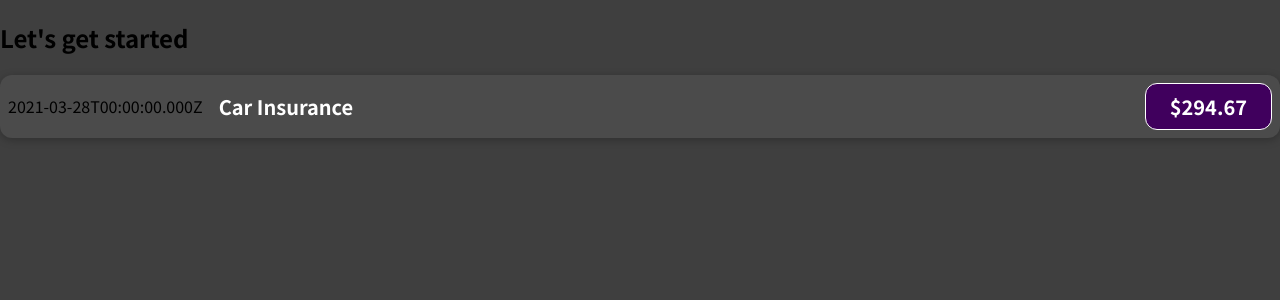
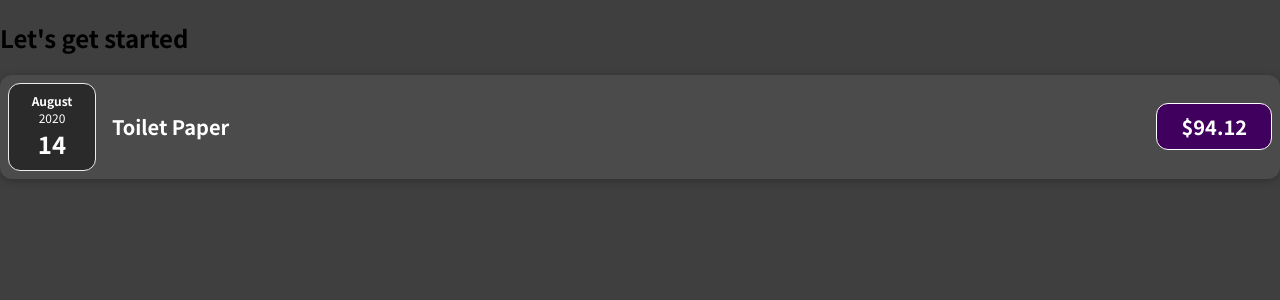
Before and after one commit to gbronca/react-complete-guide-project-1, a React (Create React App) app: page / in a window 1280 px wide. Shown: the top 300 px of the page. Built offline with nearby package versions, Linux system fonts and the light colour scheme.

Commit message:
separated the date into a new component - ExpenseDate

```diff
--- a/src/App.js
+++ b/src/App.js
@@ -1,10 +1,36 @@
 import ExpenseItem from './components/ExpenseItem';
 
 function App() {
+	const expenses = [
+		{
+			id: 'e1',
+			title: 'Toilet Paper',
+			amount: 94.12,
+			date: new Date(2020, 7, 14),
+		},
+		{ id: 'e2', title: 'New TV', amount: 799.49, date: new Date(2021, 2, 12) },
+		{
+			id: 'e3',
+			title: 'Car Insurance',
+			amount: 294.67,
+			date: new Date(2021, 2, 28),
+		},
+		{
+			id: 'e4',
+			title: 'New Desk (Wooden)',
+			amount: 450,
+			date: new Date(2021, 5, 12),
+		},
+	];
+
 	return (
 		<div>
 			<h2>Let's get started</h2>
-			<ExpenseItem></ExpenseItem>
+			<ExpenseItem
+				title={expenses[0].title}
+				amount={expenses[0].amount}
+				date={expenses[0].date}
+			></ExpenseItem>
 		</div>
 	);
 }
--- /dev/null
+++ b/src/components/ExpenseDate.css
@@ -0,0 +1,26 @@
+.expense-date {
+	display: flex;
+	flex-direction: column;
+	width: 5.5rem;
+	height: 5.5rem;
+	border: 1px solid #ececec;
+	background-color: #2a2a2a;
+	color: white;
+	border-radius: 12px;
+	align-items: center;
+	justify-content: center;
+}
+
+.expense-date__month {
+	font-size: 0.75rem;
+	font-weight: bold;
+}
+
+.expense-date__year {
+	font-size: 0.75rem;
+}
+
+.expense-date__day {
+	font-size: 1.5rem;
+	font-weight: bold;
+}
--- /dev/null
+++ b/src/components/ExpenseDate.jsx
@@ -0,0 +1,17 @@
+import './ExpenseDate.css';
+
+function ExpenseDate(props) {
+	const month = props.date.toLocaleString('en-us', { month: 'long' });
+	const day = props.date.toLocaleString('en-us', { day: '2-digit' });
+	const year = props.date.getFullYear();
+
+	return (
+		<div className='expense-date'>
+			<div className='expense-date__month'>{month}</div>
+			<div className='expense-date__year'>{year}</div>
+			<div className='expense-date__day'>{day}</div>
+		</div>
+	);
+}
+
+export default ExpenseDate;
--- a/src/components/ExpenseItem.jsx
+++ b/src/components/ExpenseItem.jsx
@@ -1,16 +1,14 @@
+import ExpenseDate from './ExpenseDate';
+
 import './ExpenseItem.css';
 
-function ExpenseItem() {
-	const expenseDate = new Date(2021, 2, 28);
-	const expenseTitle = 'Car Insurance';
-	const expenseAmount = 294.67;
-
+function ExpenseItem(props) {
 	return (
 		<div className='expense-item'>
-			<div>{expenseDate.toISOString()}</div>
+			<ExpenseDate date={props.date} />
 			<div className='expense-item__description'>
-				<h2>{expenseTitle}</h2>
-				<div className='expense-item__price'>${expenseAmount}</div>
+				<h2>{props.title}</h2>
+				<div className='expense-item__price'>${props.amount}</div>
 			</div>
 		</div>
 	);
```
